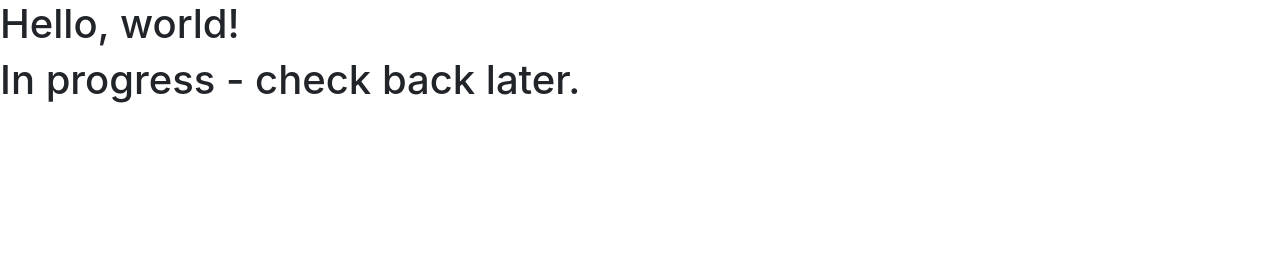
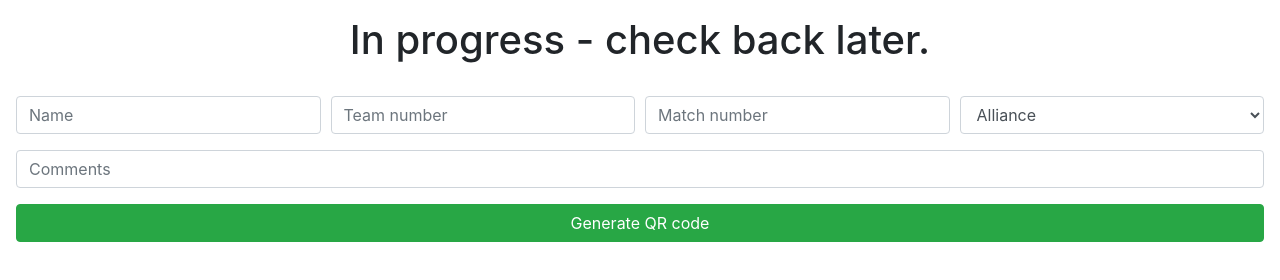
Before and after one commit to kongriley/scout, a plain HTML site: page index.html in a window 1280 px wide. Drawn offline with nearby package versions, Linux system fonts and the light colour scheme.

Commit message:
Basic form (nonfunctional)

```diff
--- a/index.html
+++ b/index.html
@@ -8,16 +8,55 @@
     <!-- Bootstrap CSS -->
     <link rel="stylesheet" href="https://stackpath.bootstrapcdn.com/bootstrap/4.3.1/css/bootstrap.min.css" integrity="sha384-ggOyR0iXCbMQv3Xipma34MD+dH/1fQ784/j6cY/iJTQUOhcWr7x9JvoRxT2MZw1T" crossorigin="anonymous">
 
-    <title>Hello, world!</title>
+    <link rel="icon"
+      type="image/png"
+      href="https://static.wixstatic.com/media/735b9a_2b35ebf1d1d04ef6bd62dfada11a8bda%7Emv2_d_1542_1542_s_2.png/v1/fill/w_32%2Ch_32%2Clg_1%2Cusm_0.66_1.00_0.01/735b9a_2b35ebf1d1d04ef6bd62dfada11a8bda%7Emv2_d_1542_1542_s_2.png">
+    <title>TKO Scouting</title>
   </head>
   <body>
-    <h1>Hello, world!</h1>
-    <h1>In progress - check back later.</h1>
+    <h1 class="text-center m-3">In progress - check back later.</h1>
 
+    <form id="info" class="p-3">
+      <div class="form-row">
+        <div class="form-group col-md">
+          <input type="text" class="form-control" placeholder="Name">
+        </div>
+        <div class="form-group col-md">
+          <input type="number" class="form-control" placeholder="Team number">
+        </div>
+        <div class="form-group col-md">
+          <input type="number" class="form-control" placeholder="Match number">
+        </div>
+        <div class="form-group col-md">
+          <!-- maybe radio? -->
+          <select id="inputState" class="form-control">
+            <option selected>Alliance</option>
+            <option>Red</option>
+            <option>Blue</option>
+          </select>
+        </div>
+      </div>
+      <div class="form-row align-items-center">
+        <div class="form-group col">
+          <input type="text" class="form-control" placeholder="Comments">
+        </div>
+      </div>
+      <button type="submit" class="btn btn-success w-100" onclick="submit()">Generate QR code</button>
+    </form>
+    <p id="yeet"></p>
     <!-- Optional JavaScript -->
     <!-- jQuery first, then Popper.js, then Bootstrap JS -->
     <script src="https://code.jquery.com/jquery-3.3.1.slim.min.js" integrity="sha384-q8i/X+965DzO0rT7abK41JStQIAqVgRVzpbzo5smXKp4YfRvH+8abtTE1Pi6jizo" crossorigin="anonymous"></script>
     <script src="https://cdnjs.cloudflare.com/ajax/libs/popper.js/1.14.7/umd/popper.min.js" integrity="sha384-UO2eT0CpHqdSJQ6hJty5KVphtPhzWj9WO1clHTMGa3JDZwrnQq4sF86dIHNDz0W1" crossorigin="anonymous"></script>
     <script src="https://stackpath.bootstrapcdn.com/bootstrap/4.3.1/js/bootstrap.min.js" integrity="sha384-JjSmVgyd0p3pXB1rRibZUAYoIIy6OrQ6VrjIEaFf/nJGzIxFDsf4x0xIM+B07jRM" crossorigin="anonymous"></script>
+
+    <script>
+      function submit() {
+        var forms = document.getElementsByClassName("form-control form-check-label");
+        for (var i = 0; i < forms.length; i++) {
+          document.getElementById("yeet").innerHTML += forms[i].value+"<br>";
+        }
+      }
+    </script>
   </body>
 </html>
```
